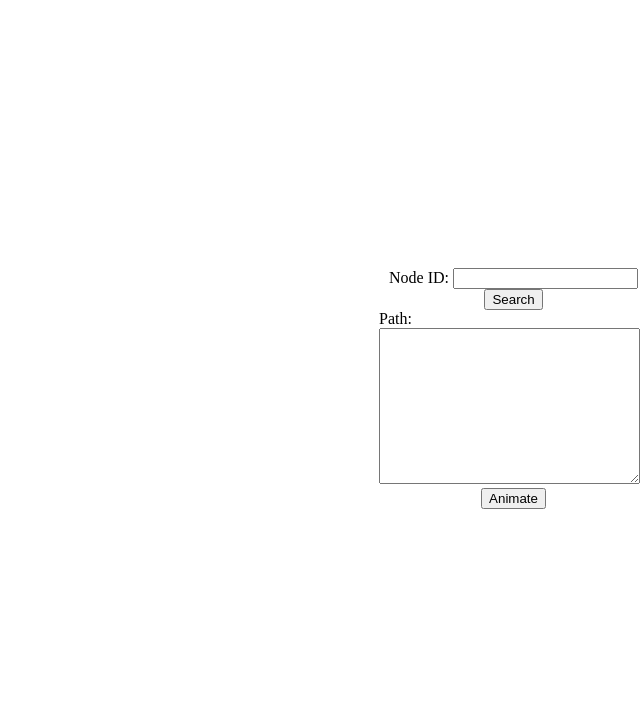
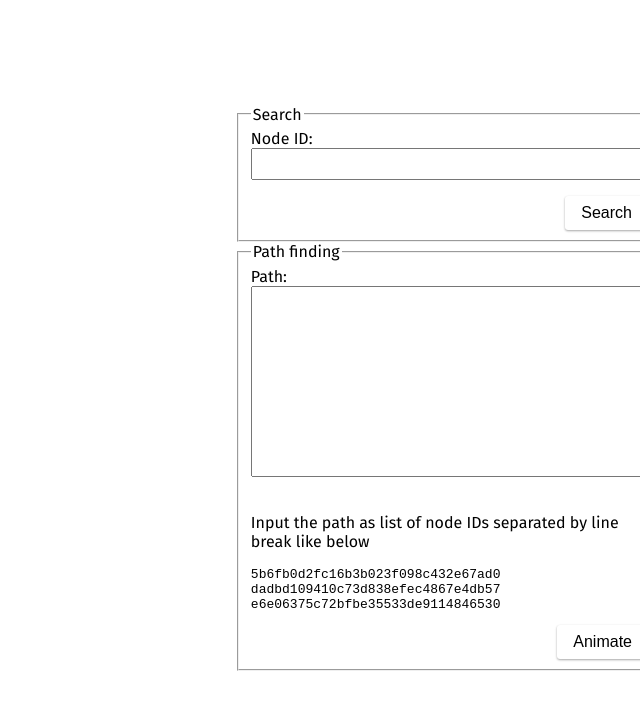
Before and after one commit to rcliao/text-adventure, a plain HTML site: page index.html in a window 1280 px wide. Shown: the top 710 px of the page, without its empty margins (640-1280 px from the left). Drawn offline with Linux system fonts and the light colour scheme; no server answers.

Commit message:
chore: more style improvement

```diff
--- a/index.html
+++ b/index.html
@@ -3,7 +3,11 @@
 <head>
     <meta charset="UTF-8">
     <title>Text Adventure State Visualization</title>
+    <link href="https://fonts.googleapis.com/css?family=Fira+Sans" rel="stylesheet">
     <style>
+        body {
+            font-family: 'Fira Sans', sans-serif;
+        }
         main {
             width: 80em;
             margin: 0 auto;
@@ -12,13 +16,49 @@
         .control-form {
             display: flex;
             flex-direction: column;
-            align-items: center;
+            align-items: flex-start;
             justify-content: center;
+            padding: 1em;
+        }
+        .input-container label {
+            display: block;
         }
         #container {
             width: 70em;
             height: 95vh;
             margin: 0 auto;
+        }
+
+        .right {
+            float: right;
+        }
+
+        .btn {
+            font-size: 16px;
+            padding: 0.5em 1em;
+            background-color: #fff;
+            border: none;
+            border-radius: 3px;
+            box-shadow: 0 1px 3px rgba(0,0,0,0.12), 0 1px 2px rgba(0,0,0,0.24);
+            transition: all 0.3s cubic-bezier(.25,.8,.25,1);
+        }
+
+        .btn:hover {
+            box-shadow: 0 10px 20px rgba(0,0,0,0.19), 0 6px 6px rgba(0,0,0,0.23);
+        }
+
+        .btn:active {
+            box-shadow: 0 1px 3px rgba(0,0,0,0.12), 0 1px 2px rgba(0,0,0,0.24);
+        }
+
+        input, textarea {
+            font-size: 16px;
+            padding: 0.3em;
+            margin-bottom: 1em;
+            width: calc(100% - 0.6em);
+        }
+        fieldset {
+            width: 100%;
         }
     </style>
 </head>
@@ -26,17 +66,27 @@
     <main>
         <div id="container"></div>
         <div class="control-form">
+            <fieldset>
+                <legend>Search</legend>
                 <div class="input-container">
                     <label for="search">Node ID:</label>
                     <input id="search" type="text">
                 </div>
-            <button id="search_button">Search</button>
+                <button class="btn right" id="search_button">Search</button>
+            </fieldset>
 
-            <div class="input-conatiner">
+            <fieldset>
+                <legend>Path finding</legend>
+                <div class="input-container">
                     <label for="path">Path:</label>
                     <textarea id="path" name="" cols="30" rows="10"></textarea>
                 </div>
-            <button id="animate_button">Animate</button>
+                <p>Input the path as list of node IDs separated by line break like below</p>
+                <pre>5b6fb0d2fc16b3b023f098c432e67ad0
+dadbd109410c73d838efec4867e4db57
+e6e06375c72bfbe35533de9114846530</pre>
+                <button class="btn right" id="animate_button">Animate</button>
+            </fieldset>
         </div>
     </main>
 
@@ -80,6 +130,13 @@
             s.bind('clickNode', function(e) {
                 console.log(e)
                 nodeIDInput.value = e.data.node.id;
+                s.graph.nodes().forEach(n => {
+                    if (n.id === e.data.node.id) {
+                        n.size = 1;
+                    } else {
+                        n.size = 0.2;
+                    }
+                });
                 s.graph.edges().forEach(edge => {
                     if (edge.source === e.data.node.id) {
                         edge.color = '#f00';
@@ -163,8 +220,10 @@
                     .forEach(n => {
                         if (n.id === toNode || n.id === fromNode) {
                             n.color = '#f00';
+                            n.size = 1;
                             highlightedNodes.push(n);
                         } else {
+                            n.size = 0.2;
                             n.color = nodeColors[n.name];
                         }
                     });
@@ -173,9 +232,11 @@
                         .forEach(e => {
                             if (e.source === fromNode && e.target === toNode) {
                                 e.color = '#f00';
+                                e.size = 5;
                                 e.zIndex = 1;
                             } else {
                                 e.color = '#eee';
+                                e.size = 0;
                                 e.zIndex = 0;
                             }
                         });
@@ -194,7 +255,7 @@
                     label: state.location.name + '-' + state.id,
                     x: state.location.x,
                     y: state.location.y,
-                    size: 0.2 + Math.random(),
+                    size: 0.2,
                     color: nodeColors[state.location.name],
                 });
             }
```
Lines whose indentation alone changed are shown as unchanged.
